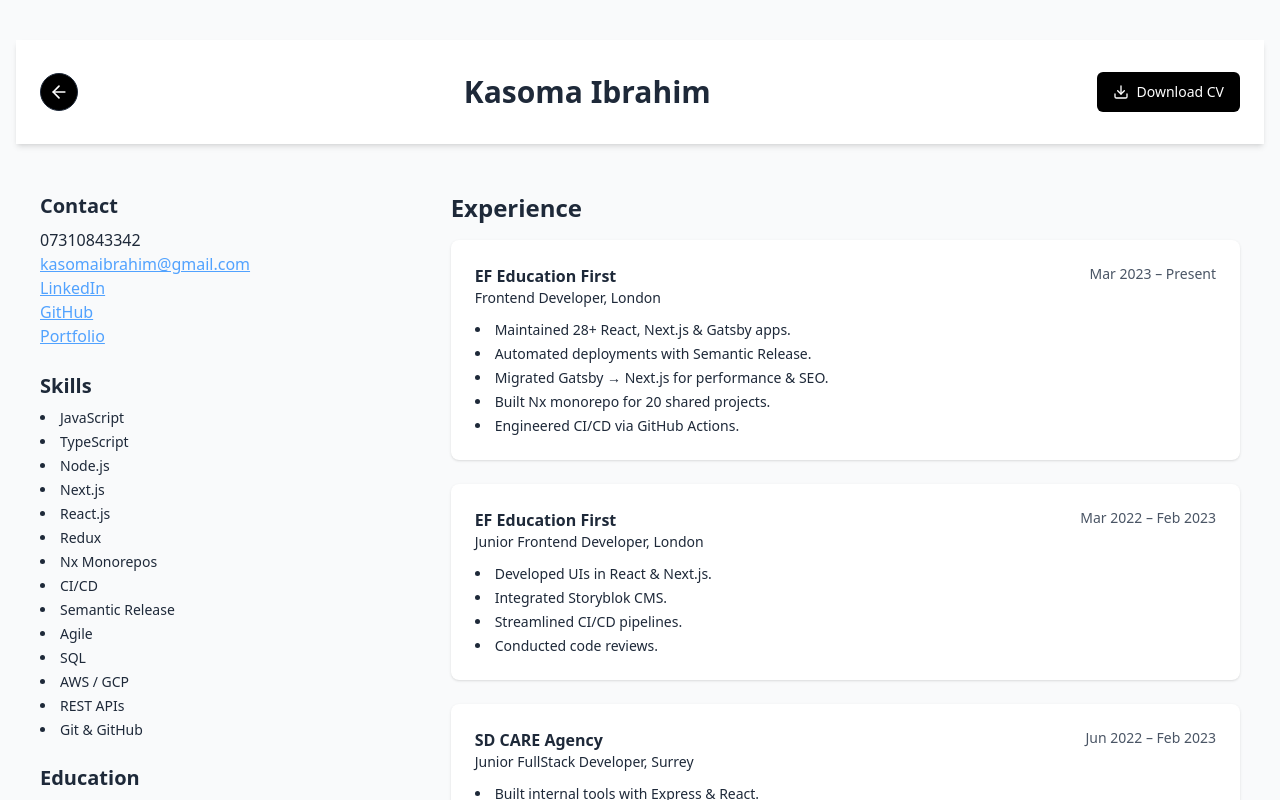
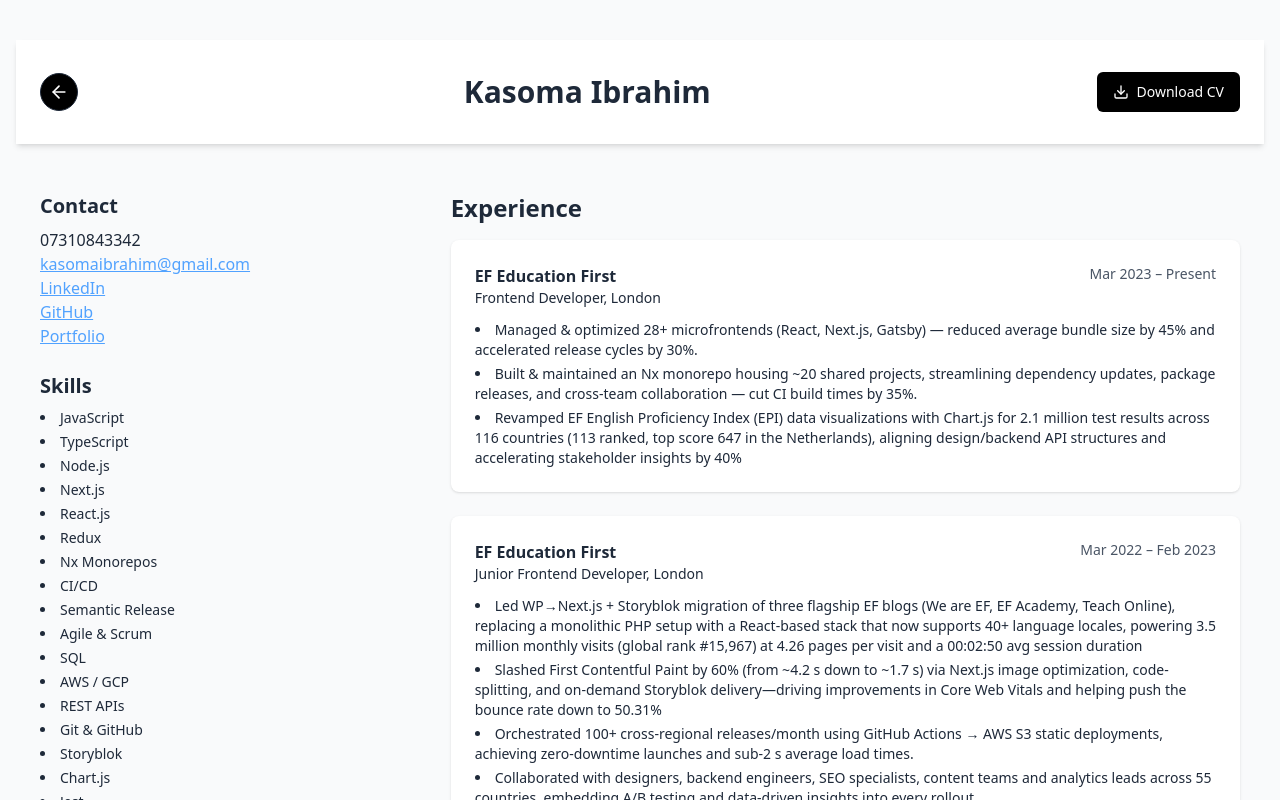
Before and after one commit to akibrahimug/portfolio-frontend, a Next.js app: page /cv in a window 1280 px wide. Shown: the top 800 px of the page. Built offline with nearby package versions, Linux system fonts and the light colour scheme.

Commit message:
feat(adding more context): adding more context

```diff
--- a/components/AuthProvider.tsx
+++ b/components/AuthProvider.tsx
@@ -343,8 +343,6 @@
     }
   }
 
-
-
   // // create socialMedia with consistent userID
   // const createSocialMedia = async (socialMedia: any) => {
   //   try {
--- a/components/Bio.tsx
+++ b/components/Bio.tsx
@@ -57,17 +57,24 @@
               transition={{ duration: 0.5 }}
               className='text-base'
             >
-              I'm a Full-Stack JavaScript Developer with{' '}
-              <span className='font-medium text-black'>six years of experience</span> crafting
-              high-performance, user-centric web applications using{' '}
+              Results-driven Frontend Developer with{' '}
               <span className='font-medium text-black'>
-                React, Next.js, Gatsby, Node.js and TypeScript
+                six years of Full-Stack JavaScript expertise
               </span>
-              . I've architected <span className='font-medium text-black'>scalable monorepos</span>,{' '}
-              <span className='font-medium text-black'>automated CI/CD pipelines</span>, and built
-              bespoke internal tools that cut operation times from hours to minutes—driving an
-              <span className='font-medium text-black'> 80% productivity boost</span>—while thriving
-              in agile, mid-sized teams to solve complex challenges.
+              , building and scaling high-performance web applications using{' '}
+              <span className='font-medium text-black'>React, Next.js & Node.js</span>. I’ve led
+              migrations to headless CMS (Storyblok),{' '}
+              <span className='font-medium text-black'>
+                architected Nx monorepos powering 20+ microfrontends
+              </span>
+              , and implemented{' '}
+              <span className='font-medium text-black'>rock-solid CI/CD pipelines</span> to AWS S3.
+              Passionate about data-driven UX, I’ve{' '}
+              <span className='font-medium text-black'>cut bundle sizes by 60%</span> and delivered
+              interactive visualizations for millions of data points. A collaborative mentor, I
+              champion clean code, rigorous testing (
+              <span className='font-medium text-black'>Jest & React Testing Library – RTL</span>),
+              and continuous innovation.
             </MotionP>
           )}
         </div>
--- a/components/CV.tsx
+++ b/components/CV.tsx
@@ -115,11 +115,17 @@
                 'Nx Monorepos',
                 'CI/CD',
                 'Semantic Release',
-                'Agile',
+                'Agile & Scrum',
                 'SQL',
                 'AWS / GCP',
                 'REST APIs',
                 'Git & GitHub',
+                'Storyblok',
+                'Chart.js',
+                'Jest',
+                'React Testing Library',
+                'Tailwind CSS',
+                'HTML',
               ].map((skill) => (
                 <li key={skill} className='text-sm'>
                   {skill}
@@ -155,11 +161,9 @@
                 location: 'London',
                 period: 'Mar 2023 – Present',
                 bullets: [
-                  'Maintained 28+ React, Next.js & Gatsby apps.',
-                  'Automated deployments with Semantic Release.',
-                  'Migrated Gatsby → Next.js for performance & SEO.',
-                  'Built Nx monorepo for 20 shared projects.',
-                  'Engineered CI/CD via GitHub Actions.',
+                  'Managed & optimized 28+ microfrontends (React, Next.js, Gatsby) — reduced average bundle size by 45% and accelerated release cycles by 30%.',
+                  'Built & maintained an Nx monorepo housing ~20 shared projects, streamlining dependency updates, package releases, and cross-team collaboration — cut CI build times by 35%.',
+                  'Revamped EF English Proficiency Index (EPI) data visualizations with Chart.js for 2.1 million test results across 116 countries (113 ranked, top score 647 in the Netherlands), aligning design/backend API structures and accelerating stakeholder insights by 40%',
                 ],
               },
               {
@@ -168,10 +172,11 @@
                 location: 'London',
                 period: 'Mar 2022 – Feb 2023',
                 bullets: [
-                  'Developed UIs in React & Next.js.',
-                  'Integrated Storyblok CMS.',
-                  'Streamlined CI/CD pipelines.',
-                  'Conducted code reviews.',
+                  'Led WP→Next.js + Storyblok migration of three flagship EF blogs (We are EF, EF Academy, Teach Online), replacing a monolithic PHP setup with a React-based stack that now supports 40+ language locales, powering 3.5 million monthly visits (global rank #15,967) at 4.26 pages per visit and a 00:02:50 avg session duration',
+                  'Slashed First Contentful Paint by 60% (from ~4.2 s down to ~1.7 s) via Next.js image optimization, code-splitting, and on-demand Storyblok delivery—driving improvements in Core Web Vitals and helping push the bounce rate down to 50.31%',
+                  'Orchestrated 100+ cross-regional releases/month using GitHub Actions → AWS S3 static deployments, achieving zero-downtime launches and sub-2 s average load times.',
+                  'Collaborated with designers, backend engineers, SEO specialists, content teams and analytics leads across 55 countries, embedding A/B testing and data-driven insights into every rollout.',
+                  'Integrated Storyblok headlessly into React, Gatsby and Next.js projects, cutting editorial build-pipeline overhead by 50% and empowering content creators to publish updates in minutes.',
                 ],
               },
               {
@@ -183,16 +188,6 @@
                   'Built internal tools with Express & React.',
                   'Optimized workflows—40% faster.',
                   'Enhanced responsive UIs.',
-                ],
-              },
-              {
-                company: 'Freelance',
-                role: 'Web Developer',
-                location: 'London',
-                period: 'Feb 2020 – Nov 2022',
-                bullets: [
-                  'Delivered client websites with high satisfaction.',
-                  'Designed wireframes & prototypes in Adobe XD.',
                 ],
               },
             ].map((job) => (
```
